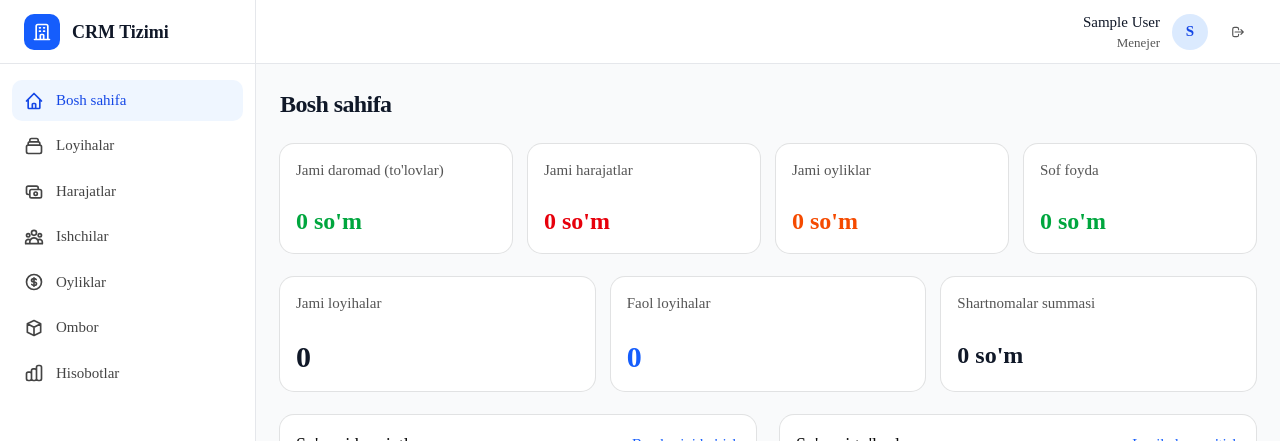
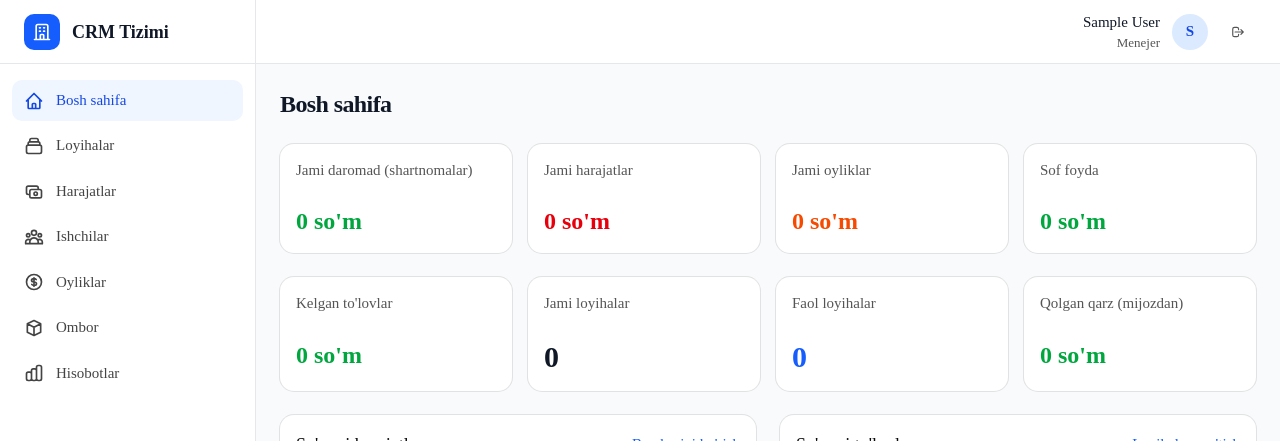
Before and after one commit to joxa-cyber/crm_system, a Next.js app: page /dashboard in a window 1280 px wide. Shown: the top 441 px of the page. Built offline with nearby package versions, Linux system fonts and the light colour scheme; no server answers; the database is empty; sample sign-in values are in the browser's storage.

Commit message:
Dashboard tuzatildi: daromad=shartnoma, foyda=shartnoma-harajat-oylik, Vercel Analytics qo'shildi

```diff
--- a/package.json
+++ b/package.json
@@ -17,6 +17,7 @@
     "@auth/prisma-adapter": "^2.11.1",
     "@base-ui/react": "^1.3.0",
     "@prisma/client": "^6.19.3",
+    "@vercel/analytics": "^2.0.1",
     "bcryptjs": "^3.0.3",
     "class-variance-authority": "^0.7.1",
     "clsx": "^2.1.1",
--- a/src/app/(dashboard)/dashboard/page.tsx
+++ b/src/app/(dashboard)/dashboard/page.tsx
@@ -59,7 +59,7 @@ async function getDashboardData() {
   const totalPayments = Number(payments._sum.amountUzs || 0);
   const totalSalary = Number(salaryPayments._sum.amountUzs || 0);
   const activeProjects = projects.filter((p) => p.status === "JARAYONDA").length;
-  const profit = totalPayments - totalExpenses - totalSalary;
+  const profit = totalContractAmount - totalExpenses - totalSalary;
 
   return {
     totalContractAmount,
@@ -87,12 +87,12 @@ export default async function DashboardPage() {
         <Card>
           <CardHeader className="pb-2">
             <CardTitle className="text-sm font-medium text-gray-500">
-              Jami daromad (to'lovlar)
+              Jami daromad (shartnomalar)
             </CardTitle>
           </CardHeader>
           <CardContent>
             <p className="text-2xl font-bold text-green-600">
-              {formatUZS(data.totalPayments)}
+              {formatUZS(data.totalContractAmount)}
             </p>
           </CardContent>
         </Card>
@@ -142,7 +142,19 @@ export default async function DashboardPage() {
       </div>
 
       {/* Second row */}
-      <div className="grid grid-cols-1 sm:grid-cols-3 gap-4">
+      <div className="grid grid-cols-1 sm:grid-cols-2 lg:grid-cols-4 gap-4">
+        <Card>
+          <CardHeader className="pb-2">
+            <CardTitle className="text-sm font-medium text-gray-500">
+              Kelgan to'lovlar
+            </CardTitle>
+          </CardHeader>
+          <CardContent>
+            <p className="text-2xl font-bold text-green-600">
+              {formatUZS(data.totalPayments)}
+            </p>
+          </CardContent>
+        </Card>
         <Card>
           <CardHeader className="pb-2">
             <CardTitle className="text-sm font-medium text-gray-500">
@@ -166,12 +178,12 @@ export default async function DashboardPage() {
         <Card>
           <CardHeader className="pb-2">
             <CardTitle className="text-sm font-medium text-gray-500">
-              Shartnomalar summasi
+              Qolgan qarz (mijozdan)
             </CardTitle>
           </CardHeader>
           <CardContent>
-            <p className="text-2xl font-bold text-gray-900">
-              {formatUZS(data.totalContractAmount)}
+            <p className={`text-2xl font-bold ${data.totalContractAmount - data.totalPayments > 0 ? "text-orange-600" : "text-green-600"}`}>
+              {formatUZS(data.totalContractAmount - data.totalPayments)}
             </p>
           </CardContent>
         </Card>
--- a/src/app/layout.tsx
+++ b/src/app/layout.tsx
@@ -2,6 +2,7 @@ import type { Metadata } from "next";
 import { Geist } from "next/font/google";
 import "./globals.css";
 import { Toaster } from "@/components/ui/sonner";
+import { Analytics } from "@vercel/analytics/react";
 
 const geistSans = Geist({
   variable: "--font-geist-sans",
@@ -22,6 +23,7 @@ export default function RootLayout({
     <html lang="uz" className={`${geistSans.variable} h-full antialiased`}>
       <body className="min-h-full bg-gray-50">
         {children}
+        <Analytics />
         <Toaster position="top-right" richColors />
       </body>
     </html>
```
Also changed, not shown: 1 other file (tests, documents, lock files or other folders).
